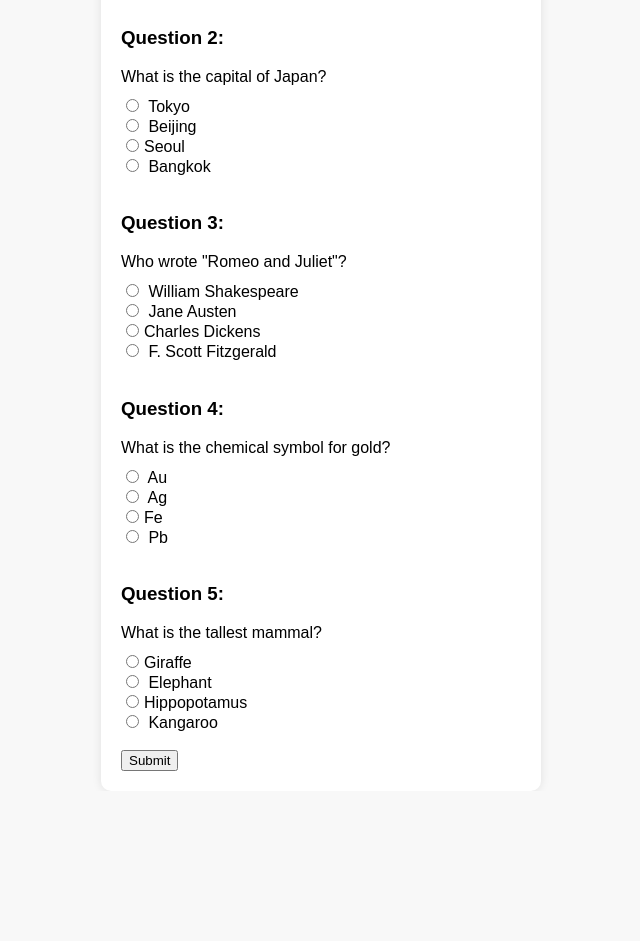
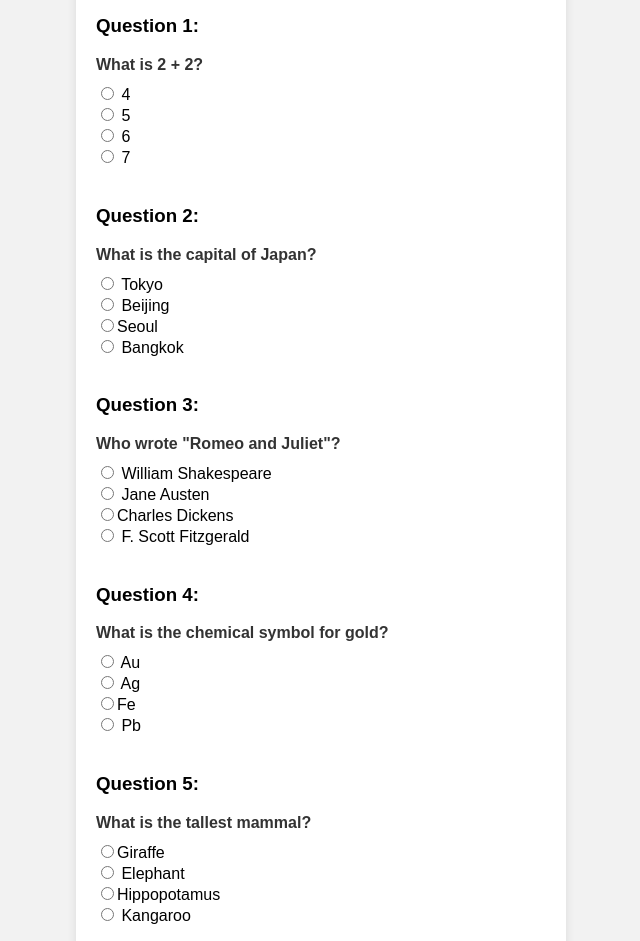
Before and after one commit to Zia-khanx/Quiz-app, a plain HTML site: page second.html in a window 1280 px wide. Shown: the part 143-1084 px from the top of the page, without its empty margins (319-959 px from the left). Before the commit the page ends 934 px from the top, so only its background shows below. Drawn offline with Linux system fonts and the light colour scheme.

Commit message:
Update second.css

```diff
--- a/second.css
+++ b/second.css
@@ -1,50 +1,52 @@
-
 body {
     font-family: Arial, sans-serif;
-            background-color: #f8f8f8;
+    background-color: #f2f2f2;
     margin: 0;
     padding: 0;
-            display: flex;
-            justify-content: center;
-            align-items: center;
-            height: 100vh;
-            scroll-behavior: smooth;
+  }
+
+  .container {
+    max-width: 450px;
+    margin: 50px auto;
+    padding: 20px;
+    background-color: #fff;
+    border-radius: 8px;
+    box-shadow: 0 0 10px rgba(0, 0, 0, 0.1);
+  }
+
+  h1 {
+    text-align: center;
+    color: #333;
   }
   form {
-            background-color: #ffffff;
-            padding: 20px;
-            border-radius: 10px;
-            box-shadow: 0 0 10px rgba(0, 0, 0, 0.1);
-            width: 400px;
-            margin: auto;
+    margin-top: 30px;
   }
-        h2 {
-            margin-top: 0;
-            text-align: center;
-        }
+
   label {
     display: block;
     margin-bottom: 10px;
+    font-weight: bold;
+    color: #333;
   }
-        input[type="text"], a[type="submit"] {
-            width: 100%;
-            padding: 10px;
-            border: 1px solid #ccc;
+
+  input[type="radio"] {
+    margin-bottom: 5px;
+  }
+
+  button[type="submit"] {
+    background-color: #4CAF50;
+    color: #fff;
+    border: none;
     border-radius: 5px;
-            margin-bottom: 10px;
-            box-sizing: border-box;
-        }
-        input[type="radio"] {
-            margin-right: 5px;
-        }
-        a[type="submit"] {
-            background-color: #4CAF50;
-            color: white;
+    padding: 10px 20px;
     cursor: pointer;
     font-size: 16px;
-            text-decoration: none;
+    margin: 0 auto;
+    width: 100%;
+    display: flex;
+    justify-content: center;
+  }
 
-        }
-        input[type="submit"]:hover {
+  button[type="submit"]:hover {
     background-color: #45a049;
   }
```
Lines whose indentation alone changed are shown as unchanged.
